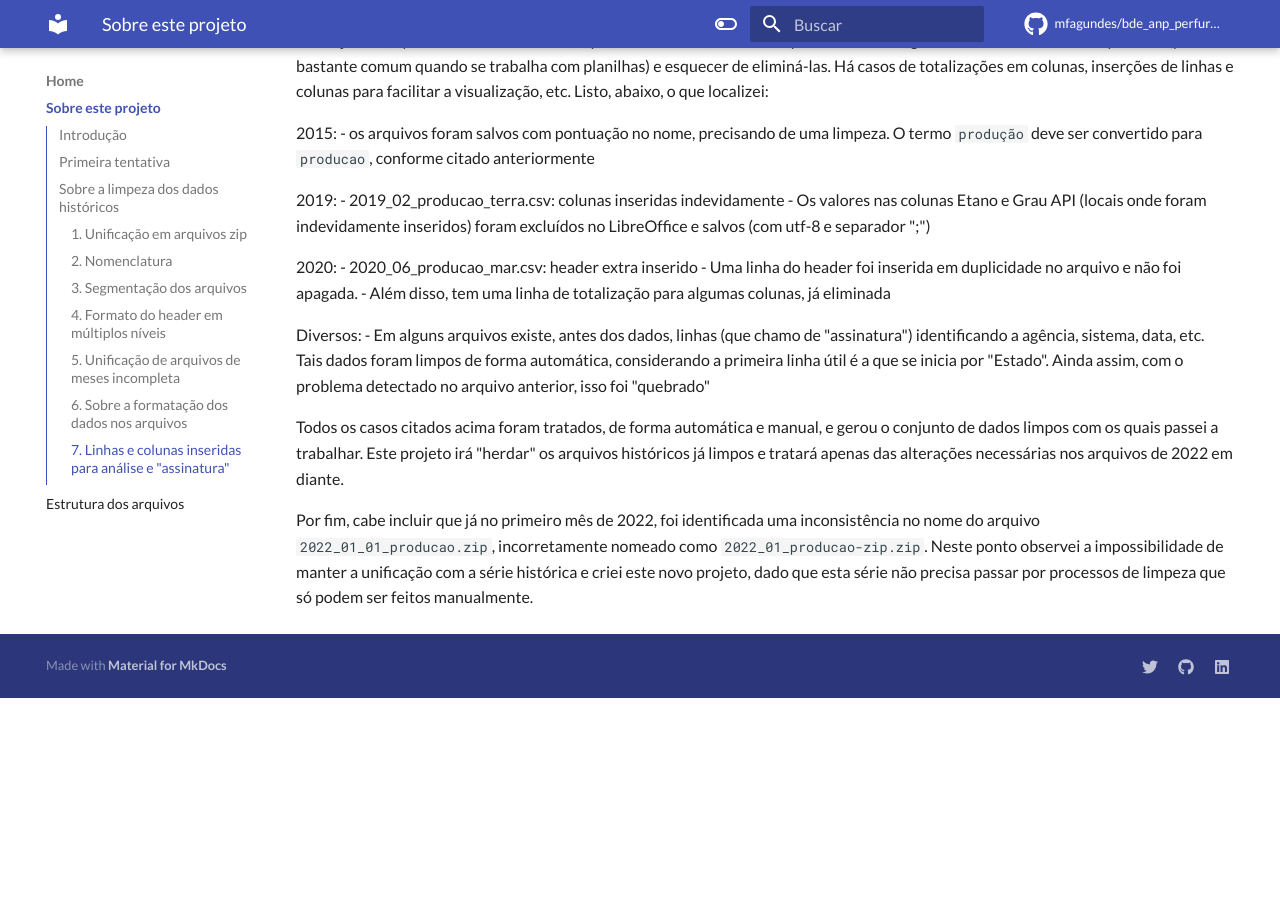
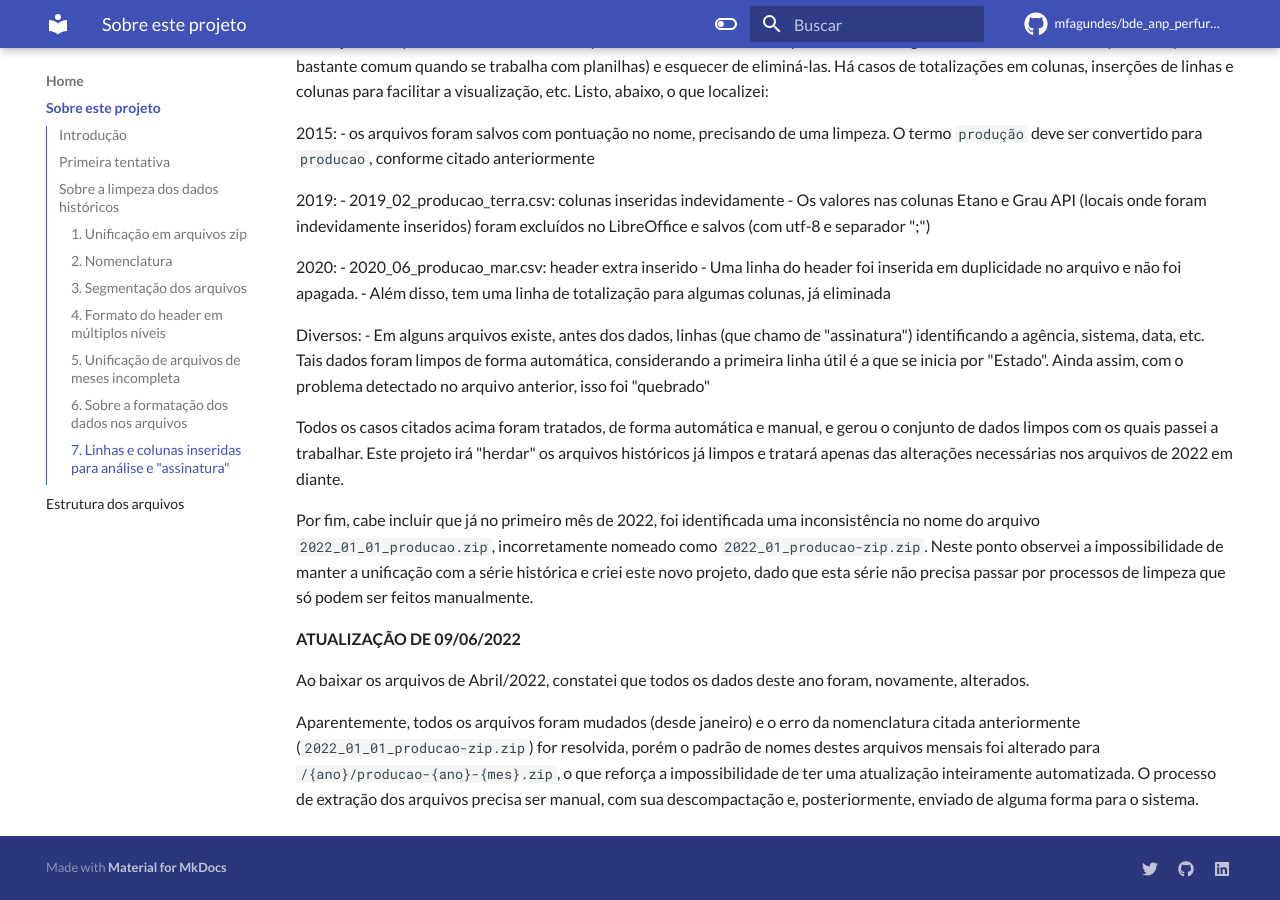
Before and after one commit to mfagundes/bde_anp_perfuracao_pocos, an MkDocs documentation site: the page built from docs/index.md, in a window 1280 px wide and 900 px high, scrolled down 3228 px. Built offline with MkDocs 1.6.1 and Material for MkDocs 9.7.7, drawn with Linux system fonts in a browser that asks for light colours; comment, search, counter and statistics services are not loaded; before the commit the page ends 3926 px from its top, so only the background shows below that.

Commit message:
Nova alteração de nomenclatura da ANP

```diff
--- a/docs/index.md
+++ b/docs/index.md
@@ -101,3 +101,14 @@ Diversos:
 Todos os casos citados acima foram tratados, de forma automática e manual, e gerou o conjunto de dados limpos com os quais passei a trabalhar. Este projeto irá "herdar" os arquivos históricos já limpos e tratará apenas das alterações necessárias nos arquivos de 2022 em diante.
 
 Por fim, cabe incluir que já no primeiro mês de 2022, foi identificada uma inconsistência no nome do arquivo ``2022_01_01_producao.zip``, incorretamente nomeado como ``2022_01_producao-zip.zip``. Neste ponto observei a impossibilidade de manter a unificação com a série histórica e criei este novo projeto, dado que esta série não precisa passar por processos de limpeza que só podem ser feitos manualmente.
+
+**ATUALIZAÇÃO DE 09/06/2022**
+
+Ao baixar os arquivos de Abril/2022, constatei que todos os dados deste ano foram, novamente, alterados.
+
+Aparentemente, todos os arquivos foram mudados (desde janeiro) e o erro da nomenclatura
+citada anteriormente (``2022_01_01_producao-zip.zip``) for resolvida, porém o padrão
+de nomes destes arquivos mensais foi alterado para ``/{ano}/producao-{ano}-{mes}.zip``,
+o que reforça a impossibilidade de ter uma atualização inteiramente automatizada. O processo de extração
+dos arquivos precisa ser manual, com sua descompactação e, posteriormente, enviado de alguma forma para
+o sistema.
```
